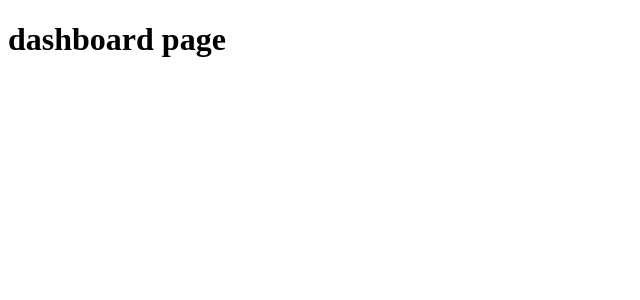
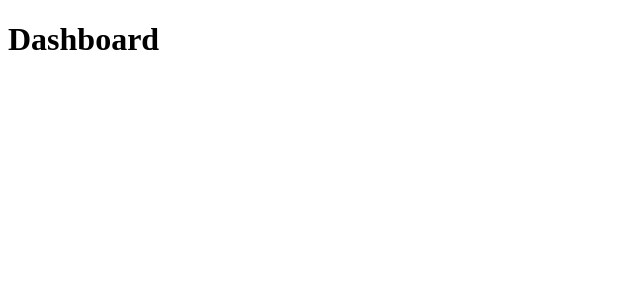
Before and after one commit to Yash220805/issue-tracker-mern, a React app in the folder frontend/: page /dashboard in a window 1280 px wide. Shown: the top 300 px of the page, without its empty margins (0-640 px from the left). Built offline with nearby package versions, Linux system fonts and the light colour scheme; the HTML template or start-up script is replaced by a standard one.

Commit message:
feat: implement global authentication context

```diff
--- a/frontend/src/App.jsx
+++ b/frontend/src/App.jsx
@@ -1,6 +1,10 @@
 import AppRouter from "./app/AppRouter";
 function App() {
-  return <AppRouter />;
+  return (
+    <>
+      <AppRouter />
+    </>
+  );
 }
 
 export default App;
--- a/frontend/src/app/AppRouter.jsx
+++ b/frontend/src/app/AppRouter.jsx
@@ -1,11 +1,19 @@
 import { Routes, Route } from "react-router-dom";
+import { useContext } from "react";
+import { AuthContext } from "../features/auth/AuthContext";
+
+function Dashboard() {
+  const { auth } = useContext(AuthContext);
+  console.log("AUTH STATE:", auth);
+  return <h1>Dashboard</h1>;
+}
 
 function AppRouter() {
   return (
     <Routes>
       <Route path="/login" element={<h1>login page </h1>} />
       <Route path="/register" element={<h1>register page </h1>} />
-      <Route path="/dashboard" element={<h1>dashboard page </h1>} />
+      <Route path="/dashboard" element={<Dashboard />} />
     </Routes>
   );
 }
--- /dev/null
+++ b/frontend/src/features/auth/AuthContext.jsx
@@ -0,0 +1,18 @@
+import { createContext, useState } from "react";
+
+export const AuthContext = createContext();
+
+export function AuthProvider({ children }) {
+  const [auth, setAuth] = useState({
+    isAuthenticated: false,
+    user: null,
+    role: null,
+    token: null,
+  });
+
+  return (
+    <AuthContext.Provider value={{ auth, setAuth }}>
+      {children}
+    </AuthContext.Provider>
+  );
+}
--- a/frontend/src/main.jsx
+++ b/frontend/src/main.jsx
@@ -3,11 +3,14 @@ import { createRoot } from "react-dom/client";
 import "./index.css";
 import App from "./App.jsx";
 import { BrowserRouter } from "react-router-dom";
+import { AuthProvider } from "./features/auth/AuthContext.jsx";
 
 createRoot(document.getElementById("root")).render(
   <StrictMode>
     <BrowserRouter>
-      <App />
+      <AuthProvider>
+        <App />
+      </AuthProvider>
     </BrowserRouter>
   </StrictMode>,
 );
```
